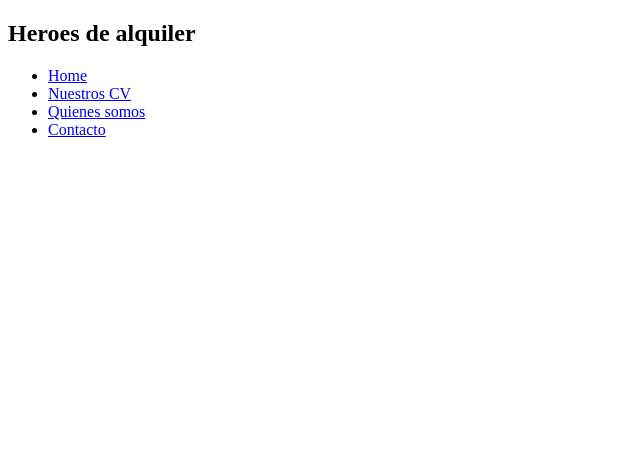
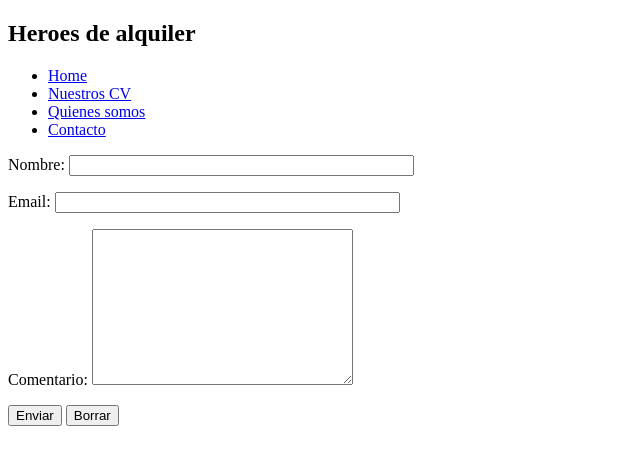
Before and after one commit to AdrianRomeroRamirez/challenge3_adrian_manu, a website: page web/contacto.html in a window 1280 px wide. Shown: the whole page, without its empty margins (0-640 px from the left). Drawn offline with Linux system fonts and the light colour scheme.

Commit message:
contacto terminado

```diff
--- a/web/contacto.html
+++ b/web/contacto.html
@@ -21,5 +21,19 @@
         </ul>
       </nav>
     </header>
+    <section>
+      <form action="contacto.html" method="get">
+        <p>Nombre: <input type="text" name="nombre" size="40" /></p>
+        <p>Email: <input type="email" name="email" size="40" required /></p>
+        <p>
+          Comentario:
+          <textarea name="comentario" cols="30" rows="10"></textarea>
+        </p>
+        <p>
+          <input type="submit" value="Enviar" />
+          <input type="reset" value="Borrar" />
+        </p>
+      </form>
+    </section>
   </body>
 </html>
```
